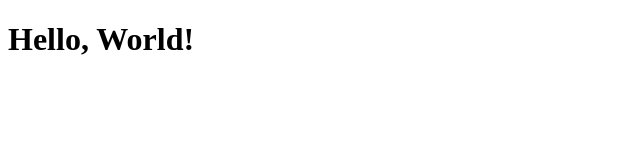
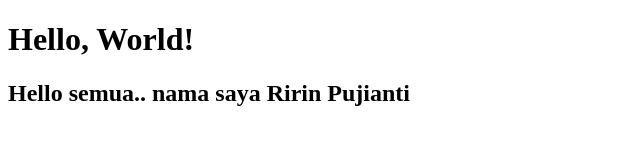
Before and after one commit to ririnpujianti/my-git-project, a plain HTML site: page index.html in a window 1280 px wide. Shown: the whole page, without its empty margins (0-640 px from the left). Drawn offline with Linux system fonts and the light colour scheme.

Commit message:
first commit

```diff
--- a/index.html
+++ b/index.html
@@ -7,6 +7,7 @@
 
 <body>
     <h1>Hello, World!</h1>
+    <h2>Hello semua.. nama saya Ririn Pujianti</h2>
 </body>
 
 </html>
```
